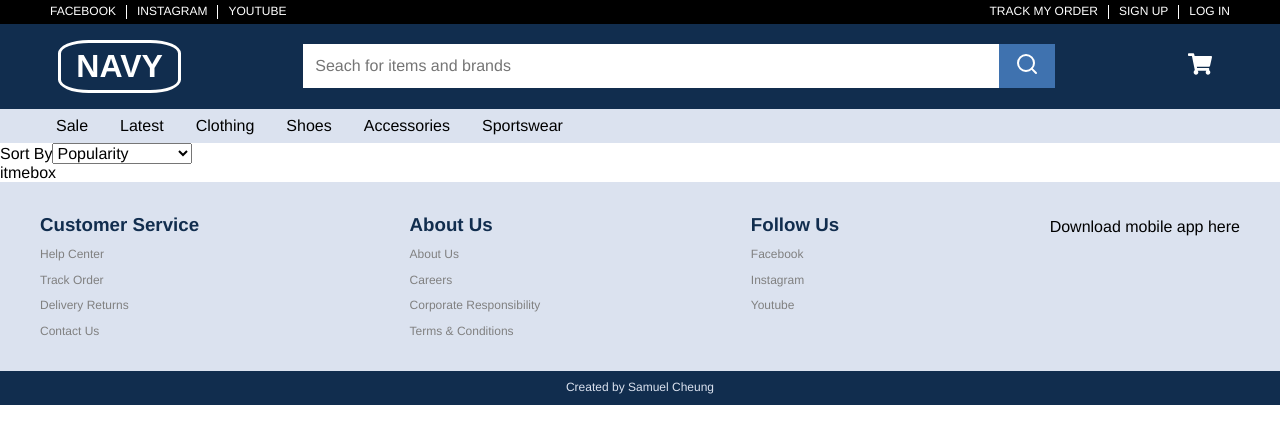
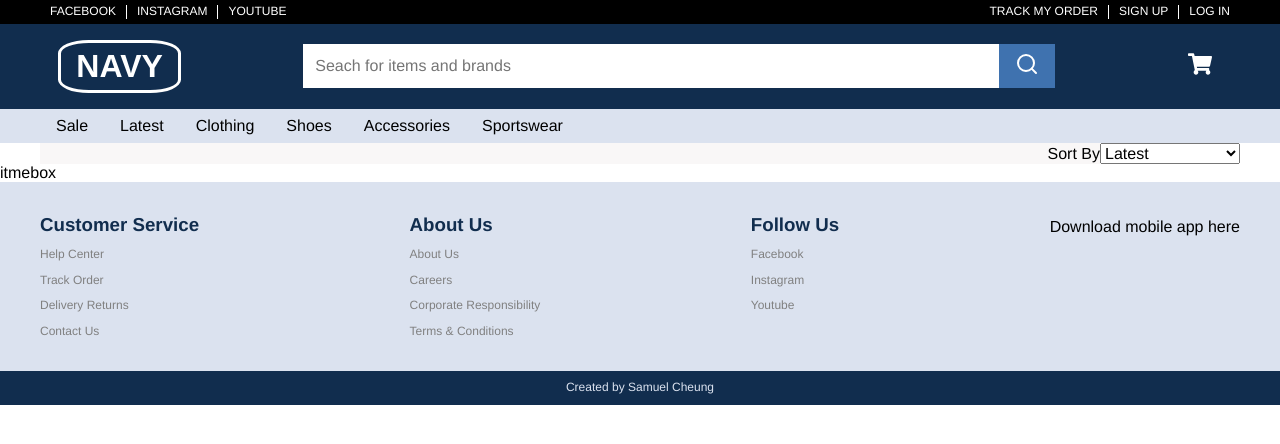
Before and after one commit to salmonsashimi/onlinestore, a Next.js app: page /search in a window 1280 px wide. Shown: the top 444 px of the page. Built offline with nearby package versions, Linux system fonts and the light colour scheme.

Commit message:
added styles for SearchFilterBar

```diff
--- a/src/components/SearchFilterBar.js
+++ b/src/components/SearchFilterBar.js
@@ -1,15 +1,14 @@
 const SearchFilterBar = () => (
-    <div className='searchFilterBar'>
+    <div className='searchFilterBar container'>
+        <div className='sortBy'>
             <label for='sortBy'>Sort By</label>
             <select name='sortBy'>
+                <option>Latest</option>
                 <option>Popularity</option>
-            <option>Price low to high</option>
                 <option>Price high to low</option>
                 <option>Price high to low</option>
             </select>
-
-
-
+        </div>
     </div>
 )
 
--- /dev/null
+++ b/src/styles/components/_searchFilterBar.scss
@@ -0,0 +1,5 @@
+.searchFilterBar {
+    background-color: $off-white;
+    display: flex;
+    justify-content: flex-end;
+}
--- a/src/styles/styles.scss
+++ b/src/styles/styles.scss
@@ -17,3 +17,4 @@
 @import './components/headerCategoryButton';
 @import './components//header';
 @import './components/indexCategoriesBanner';
+@import './components/searchFilterBar';
```
Lines whose indentation alone changed are shown as unchanged.
